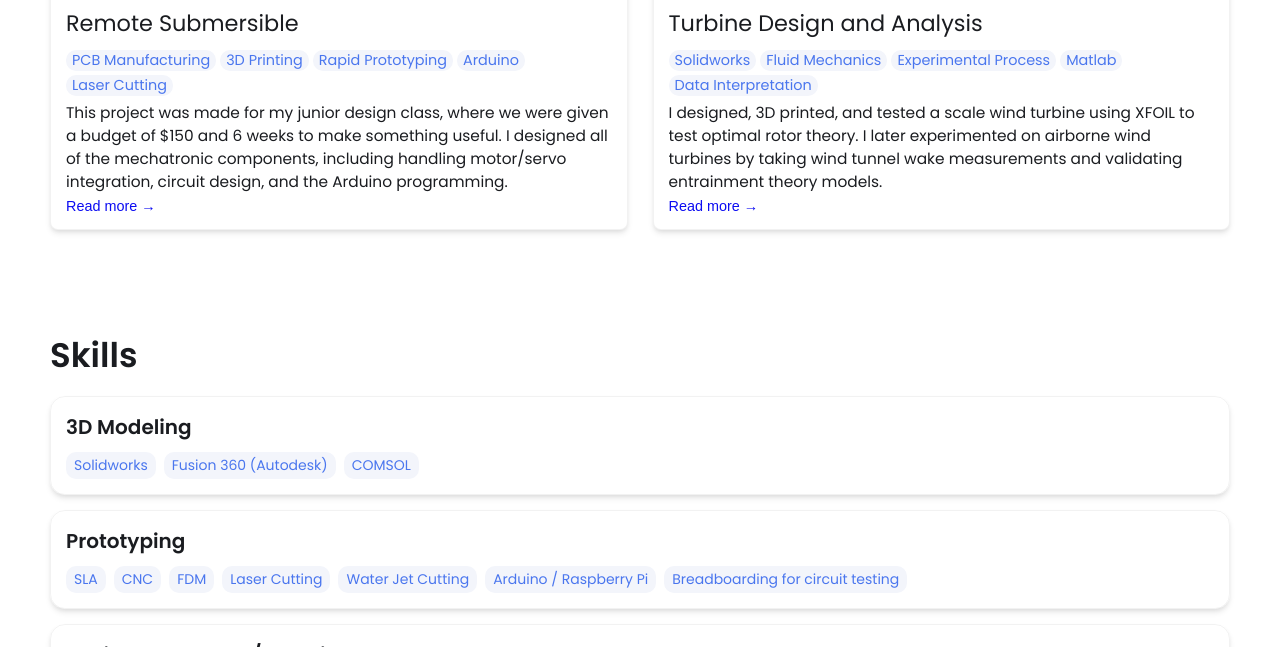
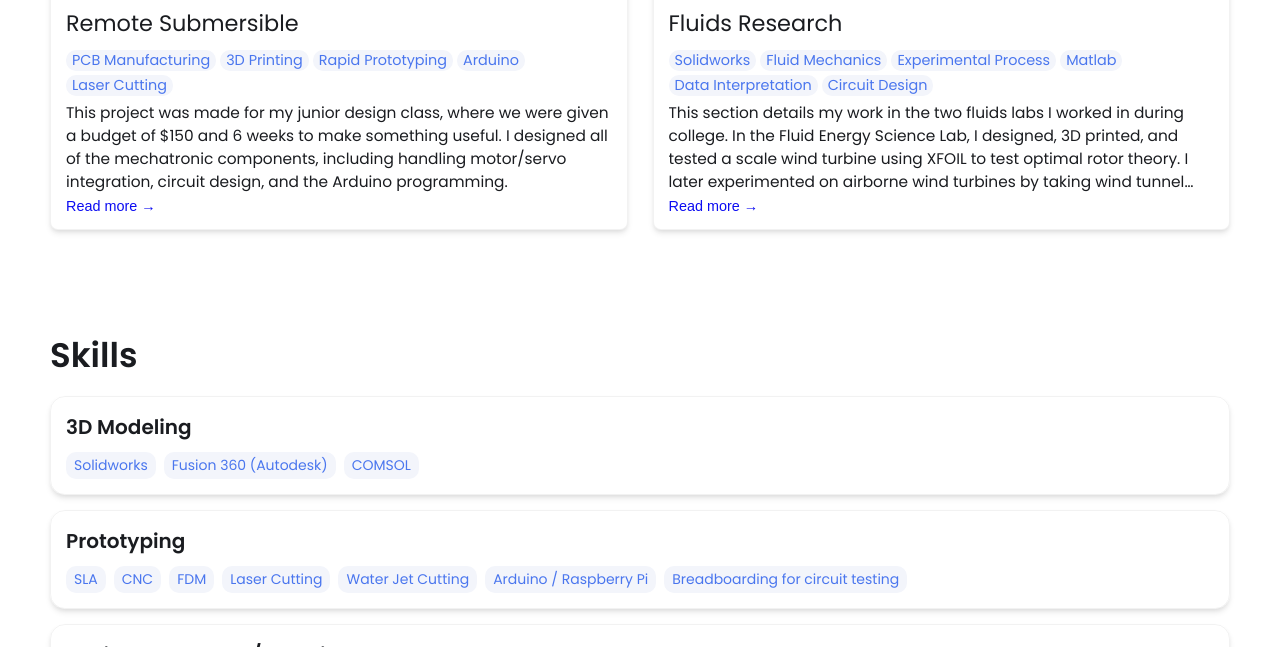
Before and after one commit to rileytinianov/rileytinianov.github.io, a Jekyll site: the page built from index.html, in a window 1280 px wide and 900 px high, scrolled down 1500 px, cut to the strip 253-900 px from the top of the window. Built offline with Jekyll 4.4.1, drawn with Linux system fonts in a browser that asks for light colours.

Commit message:
Update index.md
Added descriptor on microfluidics research

```diff
--- a/_projects/Turbine Design/index.md
+++ b/_projects/Turbine Design/index.md
@@ -1,13 +1,14 @@
 ---
 layout: post
-title: Turbine Design and Analysis
-description:  I designed, 3D printed, and tested a scale wind turbine using XFOIL to test optimal rotor theory. I later experimented on airborne wind turbines by taking wind tunnel wake measurements and validating entrainment theory models.
+title: Fluids Research
+description:  This section details my work in the two fluids labs I worked in during college. In the Fluid Energy Science Lab, I designed, 3D printed, and tested a scale wind turbine using XFOIL to test optimal rotor theory. I later experimented on airborne wind turbines by taking wind tunnel wake measurements and validating entrainment theory models. In the Multiphase and Multiscale lab, I experimented on micro-scale fluids to validate analytical capillary bridge models. I built and programmed a PID-controlled humidity chamber to prevent any evaporation during the testing process.
 skills:
 - Solidworks
 - Fluid Mechanics
 - Experimental Process
 - Matlab
 - Data Interpretation
+- Circuit Design
 main-image: /FullTurbine.jpg
 
 ---
@@ -49,3 +50,21 @@ The air pressure was measured at various distances beyond the disc to find the a
 Air speed plot showing the wake effect
 
 ---
+
+## Microscale Research
+I used high-speed cameras to capture videos of capillary bridges suspended between slowly separating spheres. By post-processing the image with Python, I was able to measure the specific volume for every frame and compare it to a continuous measurement of the force between particles. To prevent instant evaporation at such low volumes, I built and programmed a PID-controlled humidity chamber to maintain the fluid volume while preventing condensation. This work is being published as Sreeram Rajesh's PhD dissertation on axial forces in liquid bridges.
+
+<div style="display: flex; gap: 10px;">
+  <img src="/imagesreal/Scanned.jpeg" height="270" alt="Hub1">
+  <img src="/imagesreal/Stringing.jpg" height="270" alt="Hub2">
+</div>
+My image of a capillary bridge and corresponding force scale.
+<br>
+
+To allow for actuation of the force sensor setup, the humidity chamber had to be easily disassembleable and not impede the motion of the linear track.
+<div style="display: flex; gap: 10px;">
+  <img src="/imagesreal/AL10v1.png" height="400" alt="Hub1">
+</div>
+Image of the testing setup, including humidity chamber.
+
+---
```
